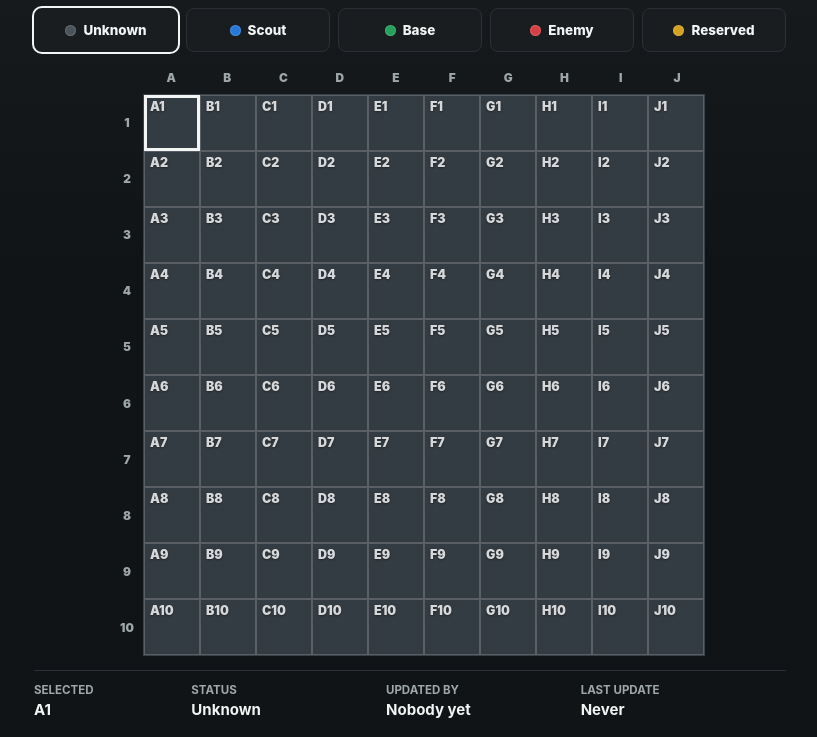
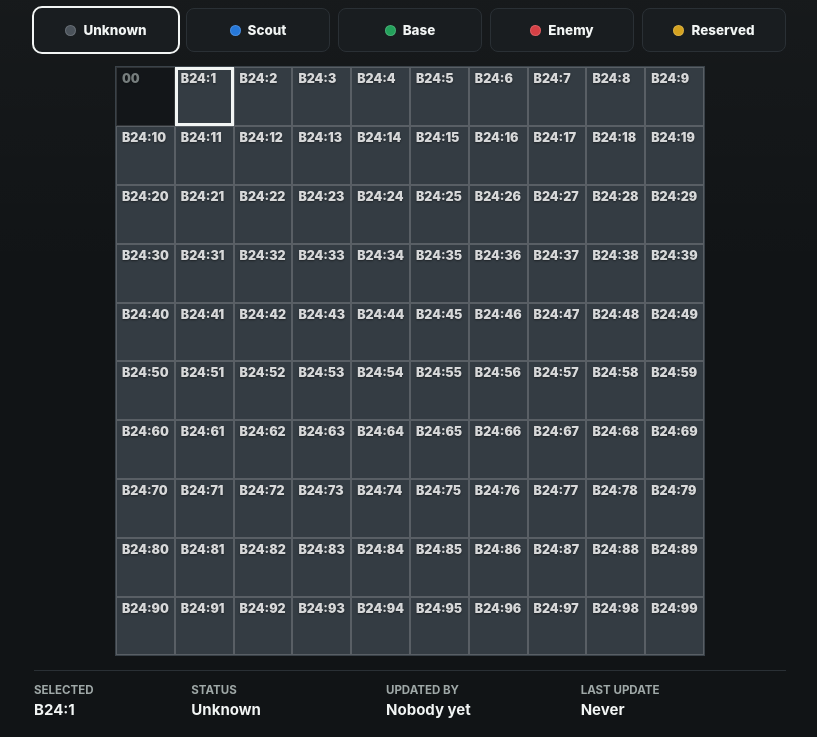
Before and after one commit to bjuliant/b24-vision-tracker, a plain HTML site: page index.html in a window 1280 px wide. Shown: the part 77-814 px from the top of the page, without its empty margins (230-1047 px from the left). Drawn offline with nearby package versions, Linux system fonts and the light colour scheme; no server answers.

Commit message:
Add files via upload

```diff
--- a/app.js
+++ b/app.js
@@ -1,6 +1,8 @@
 (function () {
-  const COLUMNS = "ABCDEFGHIJ".split("");
-  const ROWS = Array.from({ length: 10 }, (_, index) => index + 1);
+  const SECTORS = Array.from({ length: 100 }, (_, index) => {
+    return index === 0 ? "00" : `B24:${index}`;
+  });
+  const PLAYABLE_SECTORS = SECTORS.slice(1);
   const STATUSES = {
     unknown: "Unknown",
     scout: "Scout Vision",
@@ -12,8 +14,6 @@
   const config = window.B24_CONFIG || {};
   const tg = window.Telegram?.WebApp;
   const grid = document.querySelector("#grid");
-  const xAxis = document.querySelector("#xAxis");
-  const yAxis = document.querySelector("#yAxis");
   const syncStatus = document.querySelector("#syncStatus");
   const selectedSector = document.querySelector("#selectedSector");
   const selectedStatus = document.querySelector("#selectedStatus");
@@ -25,7 +25,7 @@
   const storageKey = `b24-map-${config.MAP_ID || "main"}`;
   const hasSupabase = Boolean(config.SUPABASE_URL && config.SUPABASE_ANON_KEY && window.supabase);
   const user = getTelegramUser();
-  let selected = "A1";
+  let selected = "B24:1";
   let activeStatus = "unknown";
   let client = null;
   let realtimeChannel = null;
@@ -37,7 +37,6 @@
     tg?.ready();
     tg?.expand();
 
-    renderAxis();
     renderGrid();
     bindToolbar();
     selectSector(selected);
@@ -49,23 +48,23 @@
     }
   }
 
-  function renderAxis() {
-    xAxis.innerHTML = COLUMNS.map((column) => `<span>${column}</span>`).join("");
-    yAxis.innerHTML = ROWS.map((row) => `<span>${row}</span>`).join("");
-  }
-
   function renderGrid() {
     const fragment = document.createDocumentFragment();
 
-    ROWS.forEach((row) => {
-      COLUMNS.forEach((column) => {
-        const id = `${column}${row}`;
-        const cell = template.content.firstElementChild.cloneNode(true);
-        cell.dataset.sector = id;
-        cell.querySelector(".coord").textContent = id;
+    SECTORS.forEach((id) => {
+      const cell = template.content.firstElementChild.cloneNode(true);
+      cell.dataset.sector = id;
+      cell.querySelector(".coord").textContent = id;
+
+      if (id === "00") {
+        cell.className = "cell empty";
+        cell.disabled = true;
+        cell.setAttribute("aria-label", "Empty sector");
+      } else {
         cell.addEventListener("click", () => updateSector(id, activeStatus));
-        fragment.appendChild(cell);
-      });
+      }
+
+      fragment.appendChild(cell);
     });
 
     grid.appendChild(fragment);
@@ -159,12 +158,16 @@
   }
 
   function paintAll() {
-    Object.keys(getBlankMap()).forEach(paintSector);
+    PLAYABLE_SECTORS.forEach(paintSector);
   }
 
   function paintSector(id) {
     const cell = grid.querySelector(`[data-sector="${id}"]`);
     if (!cell) return;
+    if (id === "00") {
+      cell.className = "cell empty";
+      return;
+    }
 
     const status = sectors[id]?.status || "unknown";
     cell.className = `cell ${status}`;
@@ -172,6 +175,7 @@
   }
 
   function selectSector(id) {
+    if (id === "00") return;
     selected = id;
     grid.querySelectorAll(".cell").forEach((cell) => {
       cell.classList.toggle("selected", cell.dataset.sector === id);
@@ -198,10 +202,8 @@
 
   function getBlankMap() {
     const blank = {};
-    ROWS.forEach((row) => {
-      COLUMNS.forEach((column) => {
-        blank[`${column}${row}`] = { status: "unknown" };
-      });
+    PLAYABLE_SECTORS.forEach((id) => {
+      blank[id] = { status: "unknown" };
     });
     return blank;
   }
--- a/index.html
+++ b/index.html
@@ -42,15 +42,13 @@
       </section>
 
       <section class="board-wrap" aria-label="B24 sector map">
-        <div class="axis axis-top" id="xAxis"></div>
-        <div class="axis axis-left" id="yAxis"></div>
         <div class="grid" id="grid"></div>
       </section>
 
       <footer class="details-panel" aria-live="polite">
         <div>
           <p class="label">Selected</p>
-          <strong id="selectedSector">A1</strong>
+          <strong id="selectedSector">B24:1</strong>
         </div>
         <div>
           <p class="label">Status</p>
--- a/styles.css
+++ b/styles.css
@@ -130,7 +130,6 @@ h1 {
   width: min(100%, calc(100vh - 210px));
   max-width: 720px;
   margin: 0 auto;
-  padding: 28px 0 0 28px;
   aspect-ratio: 1 / 1;
 }
 
@@ -158,6 +157,13 @@ h1 {
   transition: transform 120ms ease, filter 120ms ease, outline-color 120ms ease;
 }
 
+.cell.empty {
+  background: #15191d;
+  color: var(--muted);
+  cursor: default;
+  opacity: 0.72;
+}
+
 .cell:hover,
 .cell:focus-visible {
   z-index: 2;
@@ -172,39 +178,18 @@ h1 {
   outline-offset: -3px;
 }
 
+.cell.empty:hover,
+.cell.empty:focus-visible {
+  z-index: auto;
+  outline: none;
+  filter: none;
+}
+
 .coord {
   font-size: clamp(0.55rem, 1.9vw, 0.78rem);
   font-weight: 900;
   line-height: 1;
   text-shadow: 0 1px 2px rgba(0, 0, 0, 0.42);
-}
-
-.axis {
-  position: absolute;
-  display: grid;
-  color: var(--muted);
-  font-size: 0.74rem;
-  font-weight: 900;
-}
-
-.axis-top {
-  top: 0;
-  left: 28px;
-  right: 0;
-  height: 24px;
-  grid-template-columns: repeat(10, minmax(0, 1fr));
-  align-items: center;
-  text-align: center;
-}
-
-.axis-left {
-  top: 28px;
-  bottom: 0;
-  left: 0;
-  width: 24px;
-  grid-template-rows: repeat(10, minmax(0, 1fr));
-  align-items: center;
-  text-align: center;
 }
 
 .details-panel {
```
Also changed, not shown: README.md.
